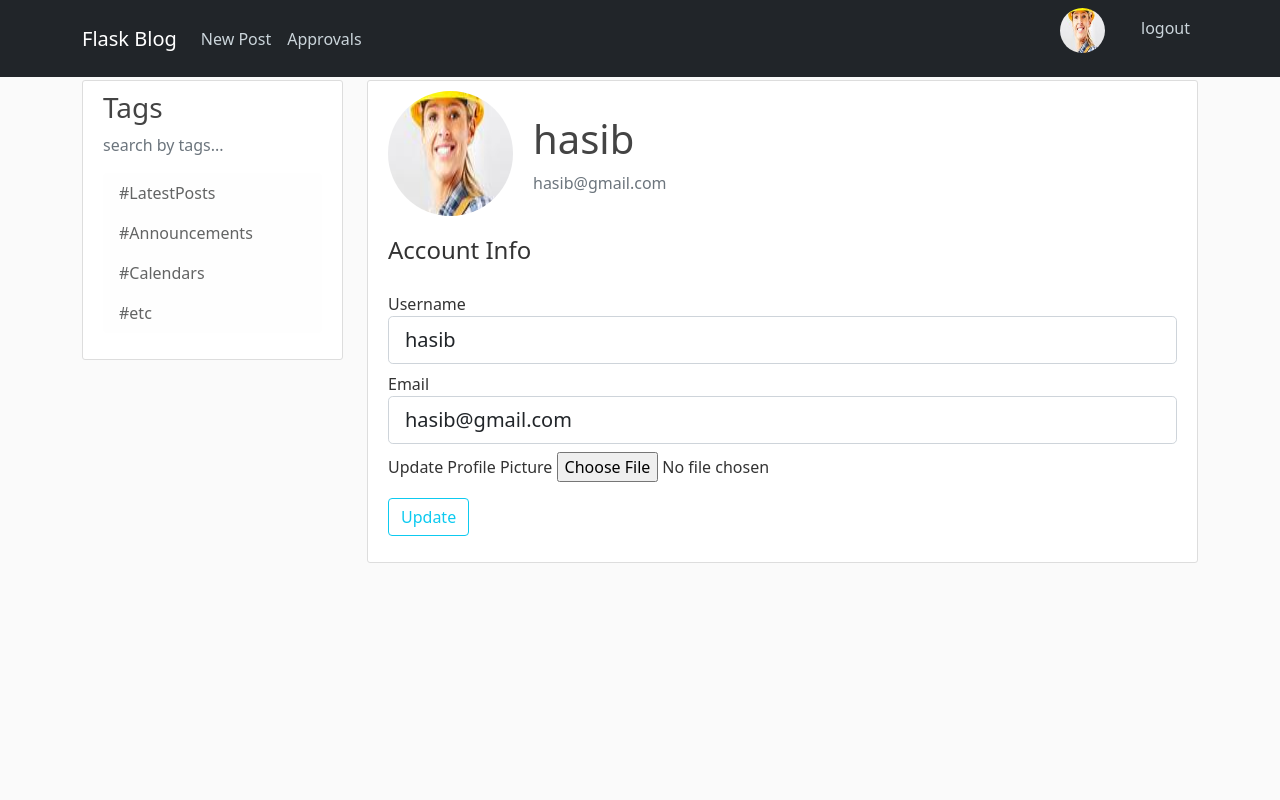
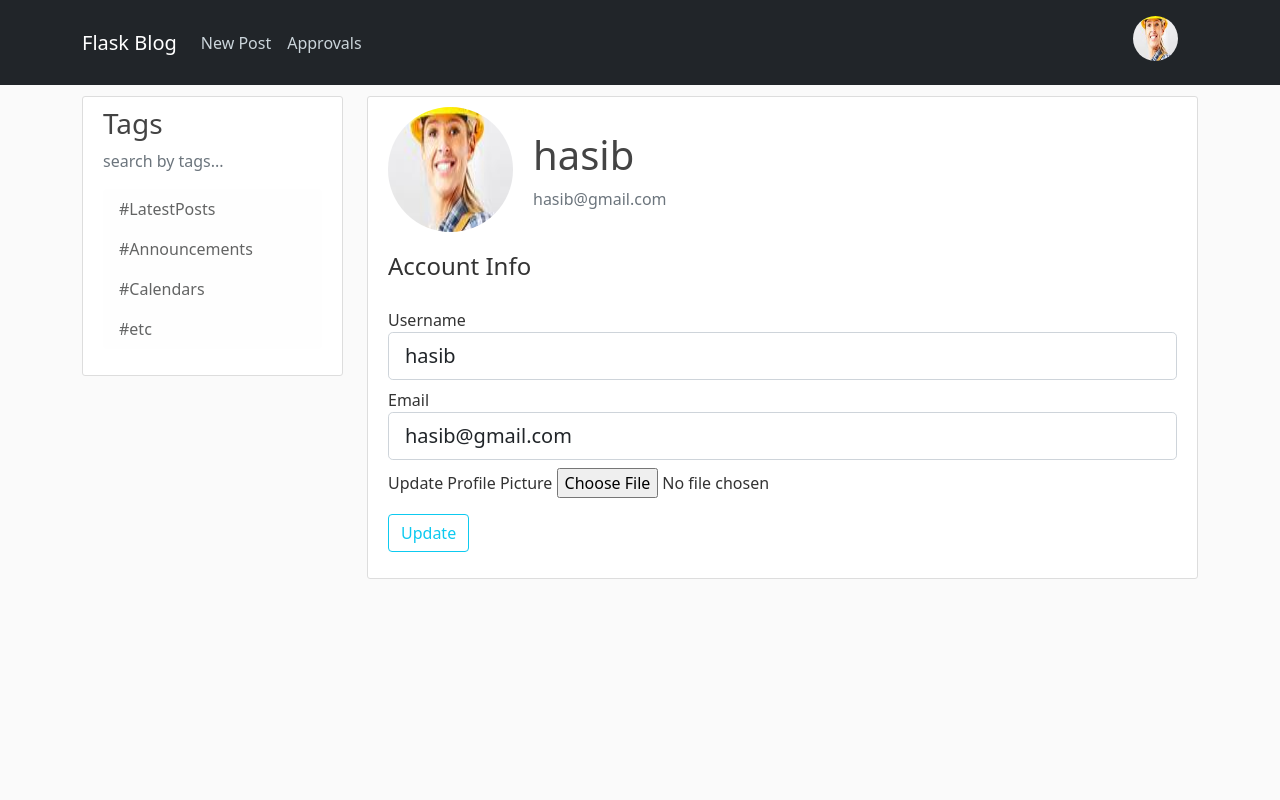
Before and after one commit to HasibAhmad/flask-blog, a Flask app: page /account in a window 1280 px wide. Run offline with Flask 2, Linux system fonts and the light colour scheme; a user stored in the database is signed in; some libraries are stand-ins or nearby versions.

Commit message:
account profile modified on navbar

```diff
--- a/flaskblog/static/main.css
+++ b/flaskblog/static/main.css
@@ -1,7 +1,7 @@
 body {
   background: #fafafa;
   color: #333333;
-  margin-top: 5rem;
+  margin-top: 6rem;
 }
 
 a {
@@ -97,4 +97,5 @@ a.article-title:hover {
 
 .active-account {
   padding: 0;
+  margin: 0;
 }
--- a/flaskblog/templates/layout.html
+++ b/flaskblog/templates/layout.html
@@ -28,11 +28,13 @@
             <div class=""></div>
             <div class="container container-fluidss">
                 <a class="navbar-brand" href="/">Flask Blog</a>
-              <button class="navbar-toggler" type="button" data-bs-toggle="collapse" data-bs-target="#navbarSupportedContent" aria-controls="navbarSupportedContent" aria-expanded="false" aria-label="Toggle navigation">
+                <button class="navbar-toggler" type="button" data-bs-toggle="collapse"
+                    data-bs-target="#navbarSupportedContent" aria-controls="navbarSupportedContent"
+                    aria-expanded="false" aria-label="Toggle navigation">
                     <span class="navbar-toggler-icon"></span>
                 </button>
                 <div class="collapse navbar-collapse" id="navbarSupportedContent">
-                <ul class="navbar-nav me-auto mb-2 mb-lg-0">
+                    <ul class="navbar-nav me-auto">
                         {% if (current_user.is_authenticated) %}
                         {% if current_user.is_blogger %}
                         <li class="nav-item">
@@ -47,20 +49,25 @@
                         </li>
                         {% endif %}
                     </ul>
-                <ul class="navbar-nav mb-2 mb-lg-0 d-flex">
+                    <ul class="navbar-nav pt-2">
                         <!-- <form class="d-flex">
                         <input class="form-control me-2" type="search" placeholder="Search" aria-label="Search">
                         <button class="btn btn-outline-success" type="submit">Search</button>
                     </form> -->
                         {% if (current_user.is_authenticated) %}
-                        <li class="nav-item">
-                                <a class="nav-item nav-link active-account" href="{{ url_for('account') }}">
-                                    <img class="rounded-circle active-account-img" src="{{ image_file }}">
+
+                        <div class="dropdown">
+                            <a class="btndropdown-toggle" href="#" role="button" id="dropdownMenuLink"
+                                data-bs-toggle="dropdown" aria-expanded="false">
+                                <img class="rounded-circle active-account-img"
+                                    src="{{ url_for('static', filename='profile_pics/' + current_user.image_file) }}">
                             </a>
-                        </li>
-                        <li>
-                            <a class="nav-item nav-link" href="{{ url_for('logout') }}">logout</a>
-                        </li>
+
+                            <ul class="dropdown-menu" aria-labelledby="dropdownMenuLink">
+                                <li><a class="dropdown-item" href="{{ url_for('account') }}">Account</a></li>
+                                <li><a class="dropdown-item" href="{{ url_for('logout') }}">logout</a></li>
+                            </ul>
+                        </div>
                         {% else %}
                         <li>
                             <a class="nav-item nav-link" href="{{ url_for('login') }}">Login</a>
```
Also changed, not shown: site.db. Lines whose indentation alone changed are shown as unchanged.
